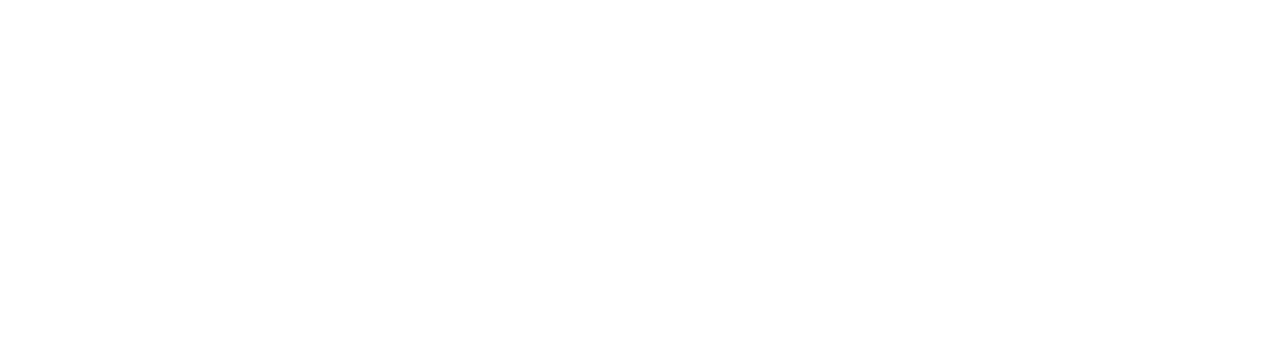
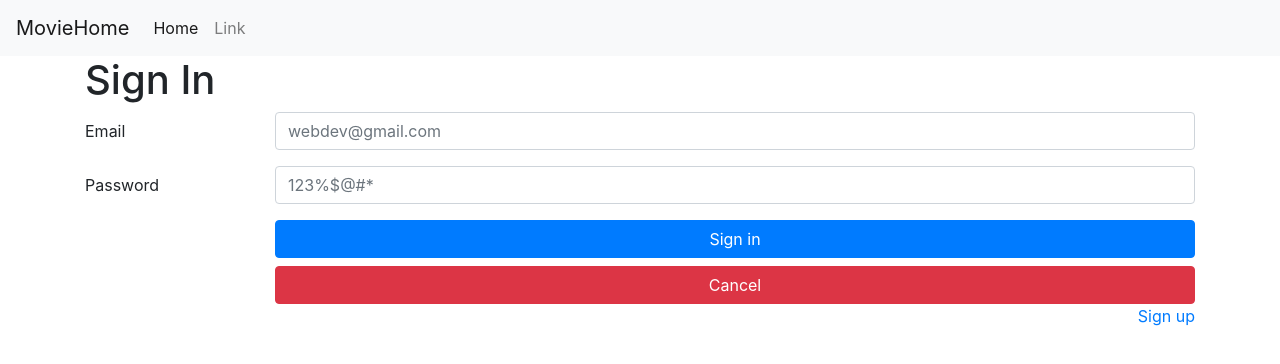
Before and after one commit to xiaojinhe/CS5610-spring20-final-project, a React (Create React App) app in the folder cs5610-spring20-final-project-client-react/: page /login in a window 1280 px wide. Shown: the top 364 px of the page. Built offline with nearby package versions, Linux system fonts and the light colour scheme.

Commit message:
implement static UserLoginComponent

```diff
--- a/cs5610-spring20-final-project-client-react/src/actions/UserProfileAction.js
+++ b/cs5610-spring20-final-project-client-react/src/actions/UserProfileAction.js
@@ -1,6 +1,11 @@
-import {FIND_USER_BY_ID} from "../common/constants";
+import {FIND_USER_BY_ID, USER_LOGIN} from "../common/constants";
 
 export const findUserByIdAction = (user) => ({
     type: FIND_USER_BY_ID,
     user: user
 });
+
+export const userLoginAction = (user) => ({
+    type: USER_LOGIN,
+    user: user
+});
--- a/cs5610-spring20-final-project-client-react/src/common/constants.js
+++ b/cs5610-spring20-final-project-client-react/src/common/constants.js
@@ -51,3 +51,4 @@ export const TOGGLE_FAVORITE = "TOGGLE_FAVORITE";
 
 //action type for user profile
 export const FIND_USER_BY_ID = "FIND_USER_BY_ID";
+export const USER_LOGIN = "USER_LOGIN";
--- /dev/null
+++ b/cs5610-spring20-final-project-client-react/src/components/UserLoginComponent.js
@@ -0,0 +1,104 @@
+import React from 'react'
+import NavComponent from "./NavComponent";
+import {Link} from "react-router-dom";
+
+class UserLoginComponent extends React.Component {
+  state = {
+    email: "",
+    password: ""
+  };
+
+  onEmailChange = (event) => {
+    this.setState({
+      email: event.target.value
+    })
+  };
+
+  onPasswordChange = (event) => {
+    this.setState({
+      password: event.target.value
+    })
+  };
+
+  userLogin = () => {
+    this.props.userLogin(this.state.email, this.state.password);
+    //todo: change the /profile/:id to /profile after implemented the user login logic
+    this.props.history.push("/profile/1")
+  };
+
+  render() {
+    return (
+      <div>
+        <NavComponent/>
+        <div className="container">
+          <h1>Sign In</h1>
+
+          <div>
+            <div className="form-group row">
+              <label htmlFor="email"
+                     className="col-sm-2 col-form-label">
+                Email
+              </label>
+              <div className="col-sm-10">
+                <input
+                  type="email"
+                  onChange={this.onEmailChange}
+                  value={this.state.email}
+                  className="form-control"
+                  id="email"
+                  placeholder="webdev@gmail.com"
+                  autoComplete="on"/>
+              </div>
+            </div>
+          </div>
+
+          <div className="form-group row">
+            <label htmlFor="password"
+                   className="col-sm-2 col-form-label">
+              Password
+            </label>
+            <div className="col-sm-10">
+              <input
+                onChange={this.onPasswordChange}
+                value={this.state.password}
+                type="password"
+                className="form-control"
+                id="password"
+                placeholder="123%$@#*"
+                autoComplete="on"/>
+            </div>
+          </div>
+
+          <div className="form-group row">
+            <label className="col-sm-2 col-form-label"/>
+            <div className="col-sm-10">
+              <button
+                id="signIn_btn"
+                className="btn btn-primary btn-block"
+                onClick={this.userLogin}>
+                Sign in
+              </button>
+              <button
+                id="cancel_btn"
+                className="btn btn-danger btn-block">
+                Cancel
+              </button>
+              <div className="row">
+                <div className="col-6">
+                </div>
+                <div className="col-6">
+                  <Link to="/register"
+                        className="float-right">
+                    Sign up
+                  </Link>
+                </div>
+              </div>
+            </div>
+          </div>
+        </div>
+      </div>)
+  }
+}
+
+
+export default UserLoginComponent;
--- a/cs5610-spring20-final-project-client-react/src/containers/MovieHomeContainer.js
+++ b/cs5610-spring20-final-project-client-react/src/containers/MovieHomeContainer.js
@@ -9,6 +9,7 @@ import HomepageComponent from "../components/HomepageComponent";
 import SearchResultComponent from "../components/SearchResultComponents/SearchResultComponent";
 import UserProfileContainer from "./UserProfileContainer";
 import userProfileReducer from "../reducers/UserProfileReducer";
+import UserLoginContainer from "./UserLoginContainer";
 
 const reducers = combineReducers({
   movieDetail: movieDetailReducer,
@@ -34,6 +35,13 @@ class MovieHomeContainer extends React.Component {
                      {...props}
                      criteria={props.match.params.criteria}
                    />
+                   }/>
+            <Route path="/login"
+                   exact={true}
+                   render={(props) =>
+                     <UserLoginContainer
+                       {...props}
+                     />
                    }/>
             <Route
               path="/details/:movieId"
--- /dev/null
+++ b/cs5610-spring20-final-project-client-react/src/containers/UserLoginContainer.js
@@ -0,0 +1,21 @@
+import {connect} from "react-redux";
+import UserService from "../services/UserSerivce";
+import {userLoginAction} from "../actions/UserProfileAction";
+import UserLoginComponent from "../components/UserLoginComponent";
+
+const stateToPropertyMapper = (state) => ({});
+
+const dispatchToPropertyMapper = (dispatch) => ({
+  userLogin: (email, password) => {
+    //todo: implement the actual user login
+    const user = UserService.userLogin(email, password);
+    dispatch(userLoginAction(user))
+  }
+});
+
+const UserLoginContainer = connect(
+  stateToPropertyMapper,
+  dispatchToPropertyMapper
+)(UserLoginComponent);
+
+export default UserLoginContainer
--- a/cs5610-spring20-final-project-client-react/src/reducers/UserProfileReducer.js
+++ b/cs5610-spring20-final-project-client-react/src/reducers/UserProfileReducer.js
@@ -1,15 +1,19 @@
-import {FIND_USER_BY_ID} from "../common/constants";
+import {FIND_USER_BY_ID, USER_LOGIN} from "../common/constants";
 
-const userProfileReducer = (state = {user: ""}, action) => {
+const userProfileReducer = (state = {user: "", loggedInUser: ""}, action) => {
   switch (action.type) {
     case FIND_USER_BY_ID:
       return {
         ...state,
         user: action.user
       };
+    case USER_LOGIN:
+      return {
+        ...state,
+        loggedInUser: action.user
+      };
     default:
       return state
-
   }
 };
 
--- a/cs5610-spring20-final-project-client-react/src/services/UserSerivce.js
+++ b/cs5610-spring20-final-project-client-react/src/services/UserSerivce.js
@@ -3,7 +3,13 @@ import users from './users.json'
 export const findUserById = (uid) =>
     users.find(user => user.uid === uid);
 
+export const userLogin = (email, password) =>
+  //todo: change to call the service api
+//currently just assume the login user is user with with "1"
+  users.find(user => user.uid === "1");
+
 
 export default {
-    findUserById
+    findUserById,
+    userLogin
 }
```
Lines whose indentation alone changed are shown as unchanged.
